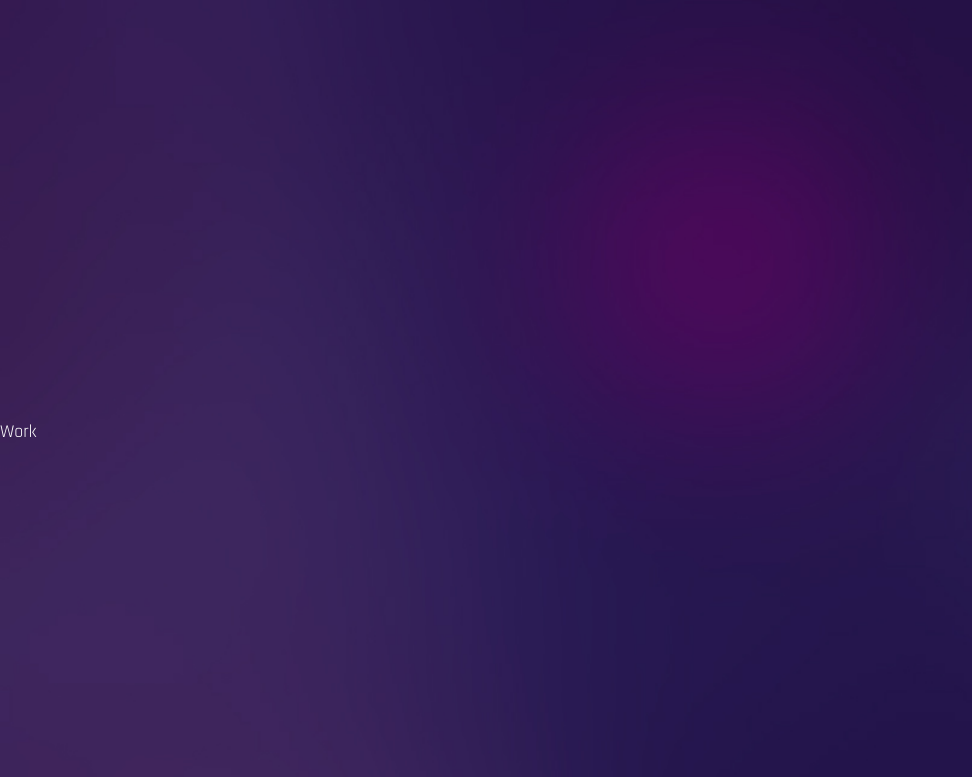
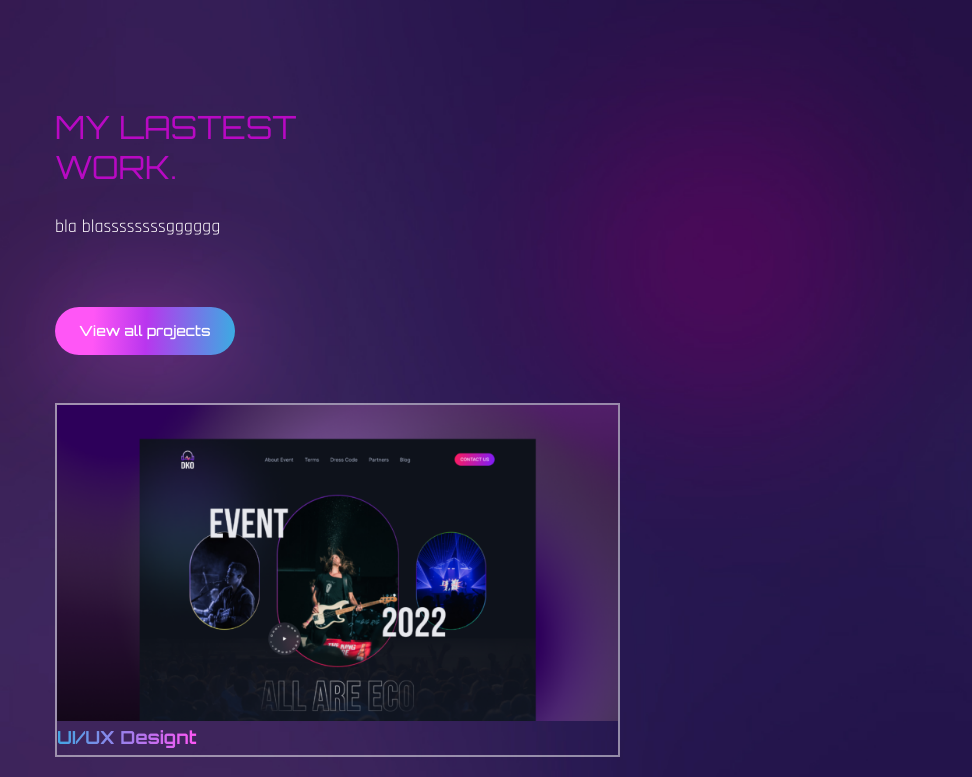
Before and after one commit to mattflahertyy/Portfolio-Website, a React (Create React App) app: page / in a window 1280 px wide. Shown: the part 2343-3120 px from the top of the page, without its empty margins (0-972 px from the left). Built offline with nearby package versions, Linux system fonts and the light colour scheme; the HTML template or start-up script is replaced by a standard one; a web font is replaced by a local one.

Commit message:
added work

```diff
--- a/src/components/Work.js
+++ b/src/components/Work.js
@@ -1,10 +1,59 @@
 import React from 'react';
+
+import {motion} from 'framer-motion';
+//variants
+import {fadeIn} from '../variants';
+//img
+import Img1 from '../assets/portfolio-img1.png';
+import Img2 from '../assets/portfolio-img2.png';
+import Img3 from '../assets/portfolio-img3.png';
 
 const Work = () => {
   return (
-    <div className='section' id='work'>
-      Work
-    </div>
+    <section className='section' id='work'>
+      <div className="container mx-auto">
+        <div className='flex flex-col lg:flex-row gap-x-10'>
+          <motion.div
+           variants={fadeIn('right', 0.3)}
+           initial='hidden'
+           whileInView={'show'}
+           viewport={{once: false, amount:0.3}}
+           className='flex-1 flex flex-col gap-y-12 mb-10 lg:mb-0 '>
+          {/*text*/}
+          <div>
+            <h2 className='h2 leading-tight text-accent'>
+              My lastest <br/>
+              Work.
+              </h2>
+              <p className='max-w-sm mb-16'>
+                bla blassssssssgggggg
+              </p>
+              <button className='btn btn-sm'>View all projects</button>
+          </div>
+          {/*image*/}
+          <div className='groupe relative overflow-hidden border-2 border-white/50 rounded-x1'>
+            {/*overlay*/}
+          <div className='group-hover:bg-black/70 w-full h-full absolute z-40 transition-all duration-300'></div>
+          {/*img*/}
+          <img className='group-hover:scale-125  transition-all duration-500' src={Img3} alt=''/>
+          {/*pretitle*/}
+          <div className='absolute -bottom-full left-12 group-hover:bottom-24 transition-all duration-500 z-50'>UI/UX Design</div>
+          <span className='text-gradient'>UI/UX Designt</span>
+          {/*title*/}
+          <div className='absolute -bottom-full left-12 group-hover:bottom-24 transition-all duration-500 z-50'>
+<span className='text-3x1 text-white'>Project Title</span>
+          </div>
+          </div>
+          </motion.div>
+          <motion.div
+                variants={fadeIn('left', 0.2)}
+                initial='hidden'
+                whileInView={'show'}
+                viewport={{once: false, amount:0.3}}
+          className='flex-1 flex flex-col gap-y-10'>{/*image*/}</motion.div>
+        </div>
+        </div>
+    </section>
   );
 };
 
```
